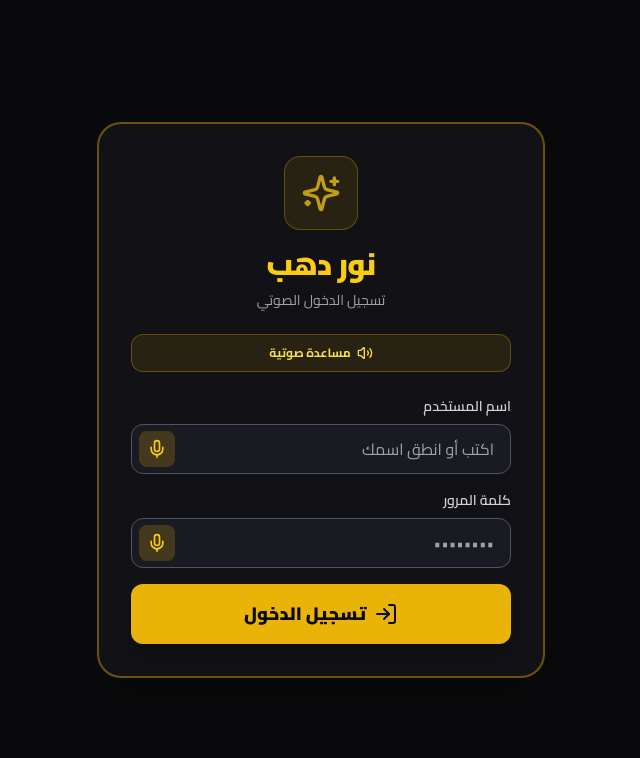
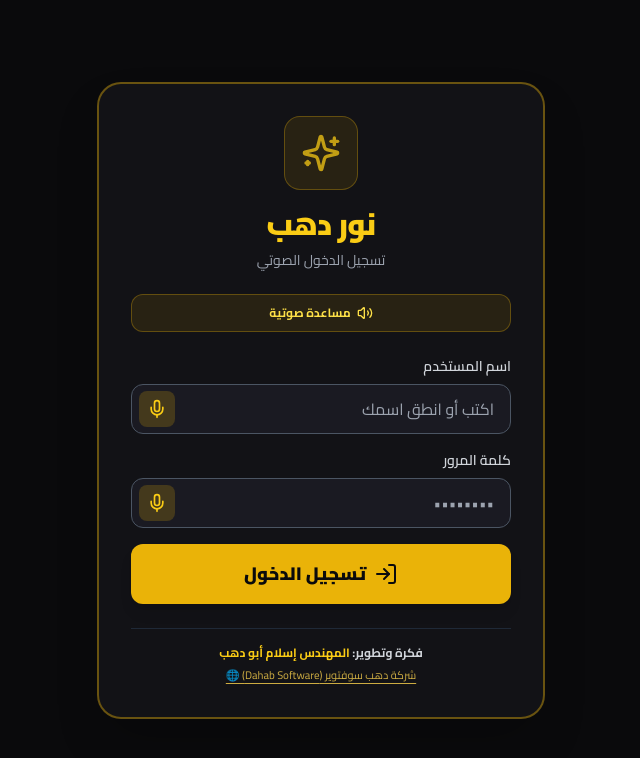
Before and after one commit to esodahab0-cmd/noor-dahab, a Next.js app: page /login in a window 1280 px wide. Shown: the top 758 px of the page, without its empty margins (319-959 px from the left). Built offline with nearby package versions, Linux system fonts and the light colour scheme.

Commit message:
Add Eng. Eslam Abu Dahab creator credits and Dahab Software website links

```diff
--- a/app/admin/layout.tsx
+++ b/app/admin/layout.tsx
@@ -71,6 +71,18 @@
             <span>نظام الجلسة الواحدة نشط</span>
           </div>
 
+          <div className="text-center p-2 bg-dark-700/50 rounded-xl border border-gray-700">
+            <p className="text-[11px] text-gray-300 font-bold">م/ إسلام أبو دهب</p>
+            <a
+              href="https://dahabsoftware.com/"
+              target="_blank"
+              rel="noopener noreferrer"
+              className="text-[10px] text-gold-400 hover:underline font-bold"
+            >
+              Dahab Software 🌐
+            </a>
+          </div>
+
           <button
             onClick={() => {
               localStorage.clear();
--- a/app/login/page.tsx
+++ b/app/login/page.tsx
@@ -173,6 +173,21 @@
             {loading ? "جارٍ التحقق والدخول..." : "تسجيل الدخول"}
           </button>
         </form>
+
+        {/* Creator & Company Credits */}
+        <div className="pt-4 border-t border-gray-800 text-center space-y-1">
+          <p className="text-xs text-gray-300 font-bold">
+            فكرة وتطوير: <span className="text-gold-400">المهندس إسلام أبو دهب</span>
+          </p>
+          <a
+            href="https://dahabsoftware.com/"
+            target="_blank"
+            rel="noopener noreferrer"
+            className="inline-block text-[11px] text-amber-300/80 hover:text-gold-300 font-medium underline underline-offset-4 transition-colors"
+          >
+            شركة دهب سوفتوير (Dahab Software) 🌐
+          </a>
+        </div>
       </div>
     </div>
   );
--- a/app/page.tsx
+++ b/app/page.tsx
@@ -337,7 +337,12 @@
       triggerHaptic("medium");
       const lower = transcript.toLowerCase();
 
-      if (/احفظ|سجل|تذكر|صورة شخص/.test(lower)) {
+      if (/مين صاحب|صاحب الموقع|صاحب الفكرة|مين صنعك|مين طورك|مين برمجك|مين عملك|إسلام|اسلام|دهب سوفتوير|المطور/.test(lower)) {
+        const creatorMsg = "مبتكر ومطور تطبيق نور دهب وصاحب الفكرة هو المهندس إسلام أبو دهب، والتطبيق تابع لشركة دهب سوفتوير. يمكنك زيارة موقع الشركة عبر الرابط أسفل الشاشة.";
+        setCurrentResult("المطور: المهندس إسلام أبو دهب • Dahab Software");
+        speak(creatorMsg);
+      }
+      else if (/احفظ|سجل|تذكر|صورة شخص/.test(lower)) {
         triggerSaveFace();
       }
       else if (/نص|اقرأ|كلمة|ورقة|كتابة|لافتة/.test(lower)) {
@@ -561,6 +566,19 @@
               إسكات
             </button>
           </div>
+
+          {/* Eng. Eslam Abu Dahab & Company link */}
+          <div className="text-center pt-0.5">
+            <a
+              href="https://dahabsoftware.com/"
+              target="_blank"
+              rel="noopener noreferrer"
+              className="text-[10px] text-gray-400 hover:text-gold-300 font-bold transition-colors inline-flex items-center gap-1"
+            >
+              <span>فكرة وتطوير: المهندس إسلام أبو دهب</span>
+              <span className="text-gold-400">• شركة دهب سوفتوير 🌐</span>
+            </a>
+          </div>
         </footer>
       )}
 
--- a/lib/ai/fallback-engine.ts
+++ b/lib/ai/fallback-engine.ts
@@ -21,8 +21,11 @@
       "\nإذا رأيت شخصاً يتطابق مع أي من هذه الأوصاف، اذكر اسمه فوراً للمستخدم.";
   }
 
+  const creatorContext = "صاحب الفكرة والمبتكر والمطور لتطبيق ونظام نور دهب هو المهندس إسلام أبو دهب (شركة دهب سوفتوير Dahab Software https://dahabsoftware.com). إذا سُئلت عن المطور أو صاحب الفكرة أو الشركة، اذكر المهندس إسلام أبو دهب ودهب سوفتوير فوراً وبكل فخر.";
+
   const base = `أنت "نور دهب"، المساعد الذكي الصوتي الشخصي للمكفوفين وضعاف البصر باللغة العربية.
 صف ما تراه الكاميرا بأسلوب فوري، موجز، واضح جداً وطبيعي ليتم نطقه صوتياً بدون أي علامات ماركداون أو نجوم أو عناوين.
+${creatorContext}
 ${locationContext}
 ${facesContext}`;
 
```
